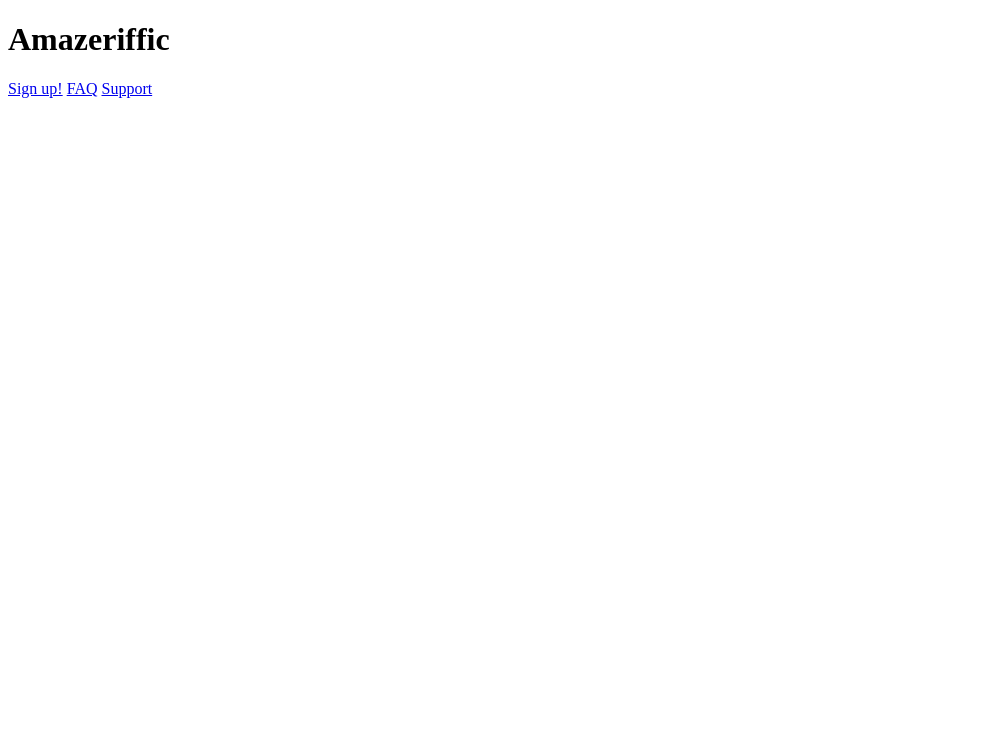
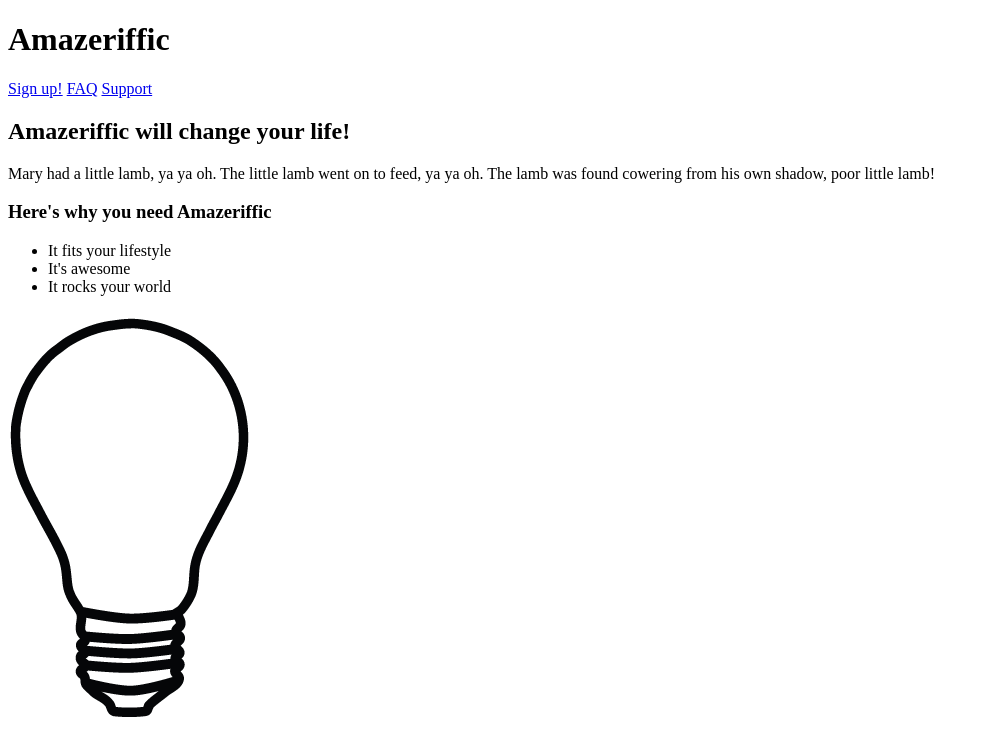
Before and after one commit to andreqls/amazeriffic, a plain HTML site: page index.html in a window 1280 px wide. Shown: the whole page, without its empty margins (0-989 px from the left). Drawn offline with Linux system fonts and the light colour scheme.

Commit message:
Added main text and a lightbulb

```diff
--- a/index.html
+++ b/index.html
@@ -14,6 +14,16 @@
 			</nav>
 		</header>
 		<main>
+			<h2>Amazeriffic will change your life!</h2>
+			<p>Mary had a little lamb, ya ya oh. The little lamb went on to feed, ya ya oh.
+			The lamb was found cowering from his own shadow, poor little lamb!</p>
+			<h3>Here's why you need Amazeriffic</h3>
+			<ul>
+				<li>It fits your lifestyle</li>
+				<li>It's awesome</li>
+				<li>It rocks your world</li>
+			</ul>
+			<img src="lightbulb.png" alt="An image of a lightbulb">
 		</main>
 		<footer>
 		</footer>
```
Also changed, not shown: lightbulb.png (added).
